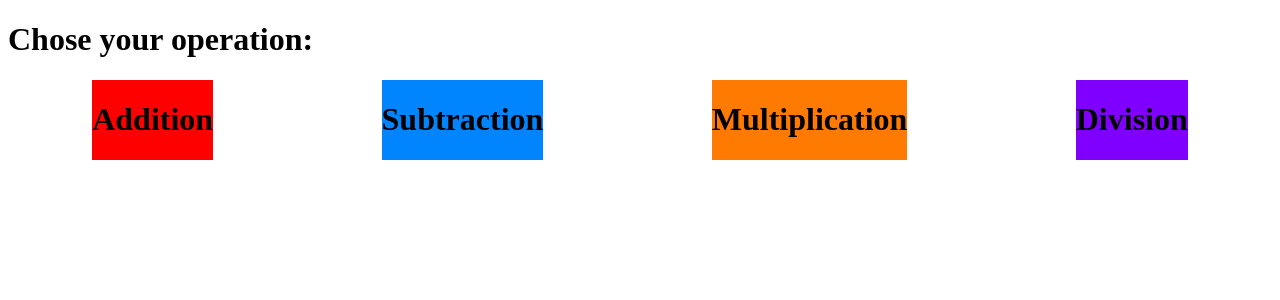
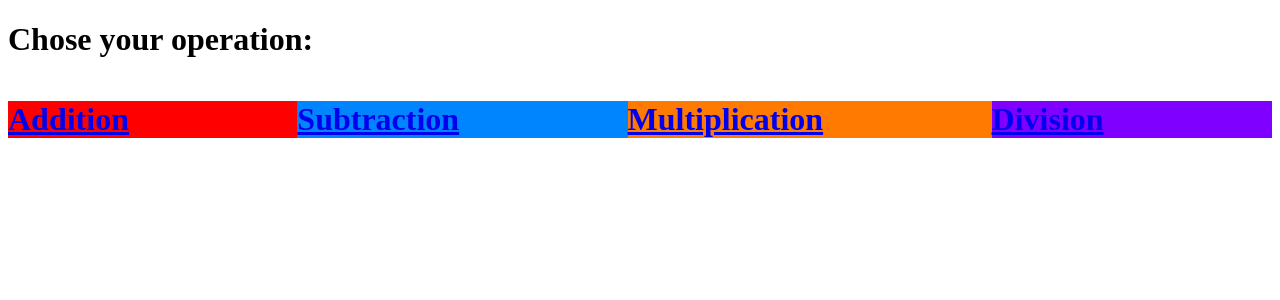
Before and after one commit to awesomearjun/Multimath, a React (Create React App) app: page / in a window 1280 px wide. Shown: the top 300 px of the page. Built offline with nearby package versions, Linux system fonts and the light colour scheme.

Commit message:
Different links

```diff
--- a/src/App.js
+++ b/src/App.js
@@ -1,18 +1,24 @@
-import Cards from "./components/Cards"
+import Home from "./pages/Home"
+import Addition from "./pages/Addition"
+import Subtraction from "./pages/Subtraction"
+import Division from "./pages/Division"
+import Multiplication from "./pages/Multiplication"
 import "./styles/App.css"
+import { BrowserRouter as Router, Route, Routes } from 'react-router-dom';
 
 function App() {
   return (
-    <div>
-      <h1>Chose your operation:</h1>
-      <div className="cards">
-        <Cards title="Addition" className="addition" type_="addition" />
-        <Cards title="Subtraction" className="subtraction" type_="subtraction" />
-        <Cards title="Multiplication" className="multiplication" type_="multiplication" />
-        <Cards title="Division" className="division" type_="division" />
-      </div>
-    </div>
+    <Router>
+      <Routes>
+        <Route path="/addition" element={<Addition />} />
+        <Route path="/subtraction" element={<Subtraction />} />
+        <Route path="/multiplication" element={<Multiplication />} />
+        <Route path="/division" element={<Division />} />
+        <Route path="/" element={<Home />} />
+      </Routes>
+    </Router>
   )
 }
 
+
 export default App;
--- /dev/null
+++ b/src/components/Links.js
@@ -0,0 +1,26 @@
+import Cards from "./Cards"
+import { Link } from 'react-router-dom';
+
+function Links() {
+    return (
+        <>
+            <Link to="/addition">
+                <Cards title="Addition" className="addition" type_="addition" />
+            </Link>
+
+            <Link to="/subtraction">
+                <Cards title="Subtraction" className="subtraction" type_="subtraction" />
+            </Link>
+
+            <Link to="/multiplication">
+                <Cards title="Multiplication" className="multiplication" type_="multiplication" />
+            </Link>
+
+            <Link to="/division">
+                <Cards title="Division" className="division" type_="division" />
+            </Link>
+        </>
+    )
+}
+
+export default Links
--- /dev/null
+++ b/src/pages/Addition.js
@@ -0,0 +1,7 @@
+function Addition() {
+    return (
+        <h1>ADDITION PAIGGGG</h1>
+    )
+}
+
+export default Addition
--- /dev/null
+++ b/src/pages/Division.js
@@ -0,0 +1,7 @@
+function Division() {
+    return (
+        <h1>Division PAIGGGG</h1>
+    )
+}
+
+export default Division
--- /dev/null
+++ b/src/pages/Home.js
@@ -0,0 +1,12 @@
+import Links from "../components/Links"
+
+function Home() {
+    return <div>
+      <h1>Chose your operation:</h1>
+      <div className="cards">
+        <Links />
+      </div>
+    </div>;
+}
+
+export default Home;
--- /dev/null
+++ b/src/pages/Multiplication.js
@@ -0,0 +1,7 @@
+function Multiplication() {
+    return (
+        <h1>Multiplication PAIGGGG</h1>
+    )
+}
+
+export default Multiplication
--- /dev/null
+++ b/src/pages/Subtraction.js
@@ -0,0 +1,7 @@
+function Subtraction() {
+    return (
+        <h1>Subtraction PAIGGGG</h1>
+    )
+}
+
+export default Subtraction
```
